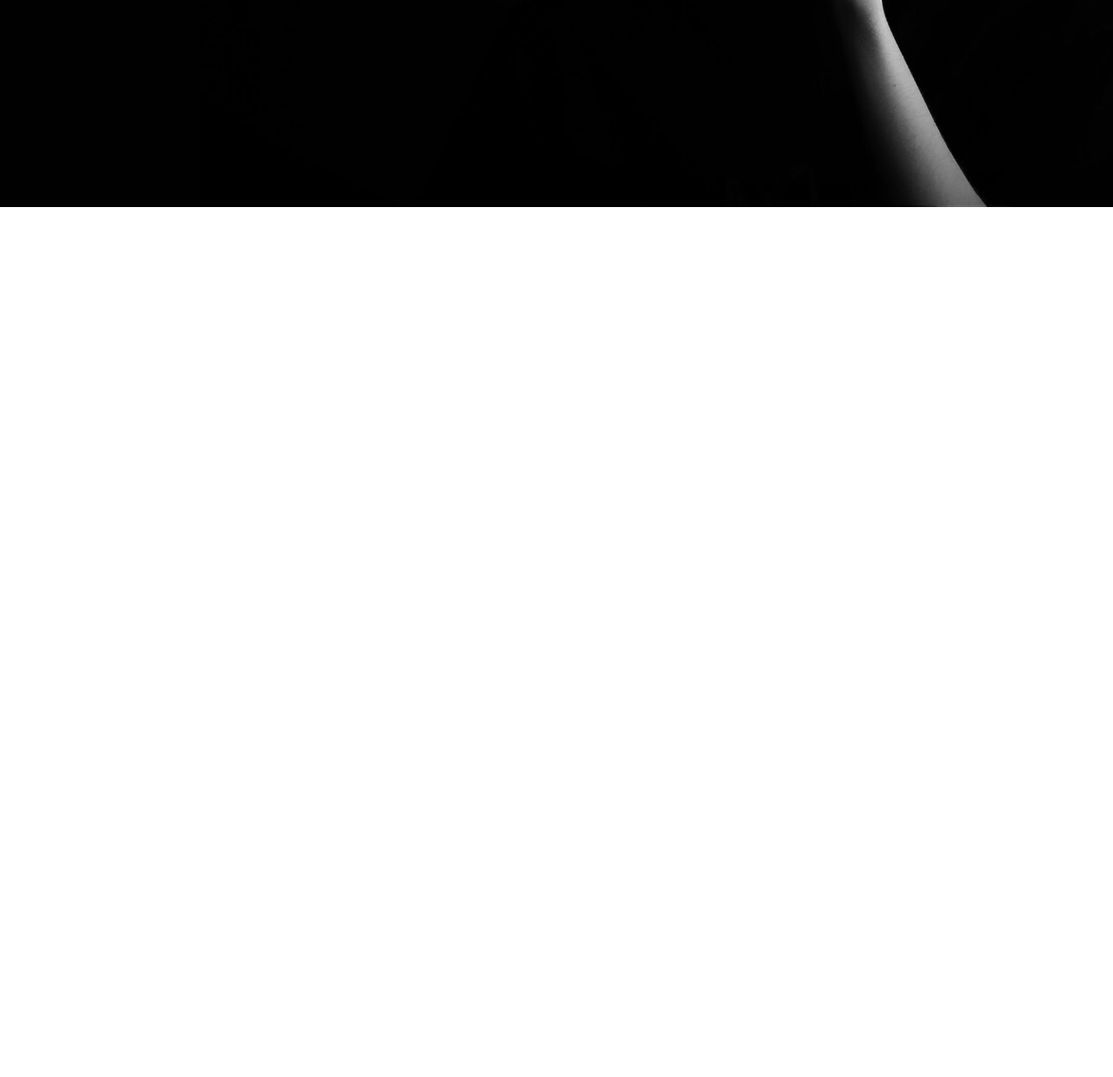
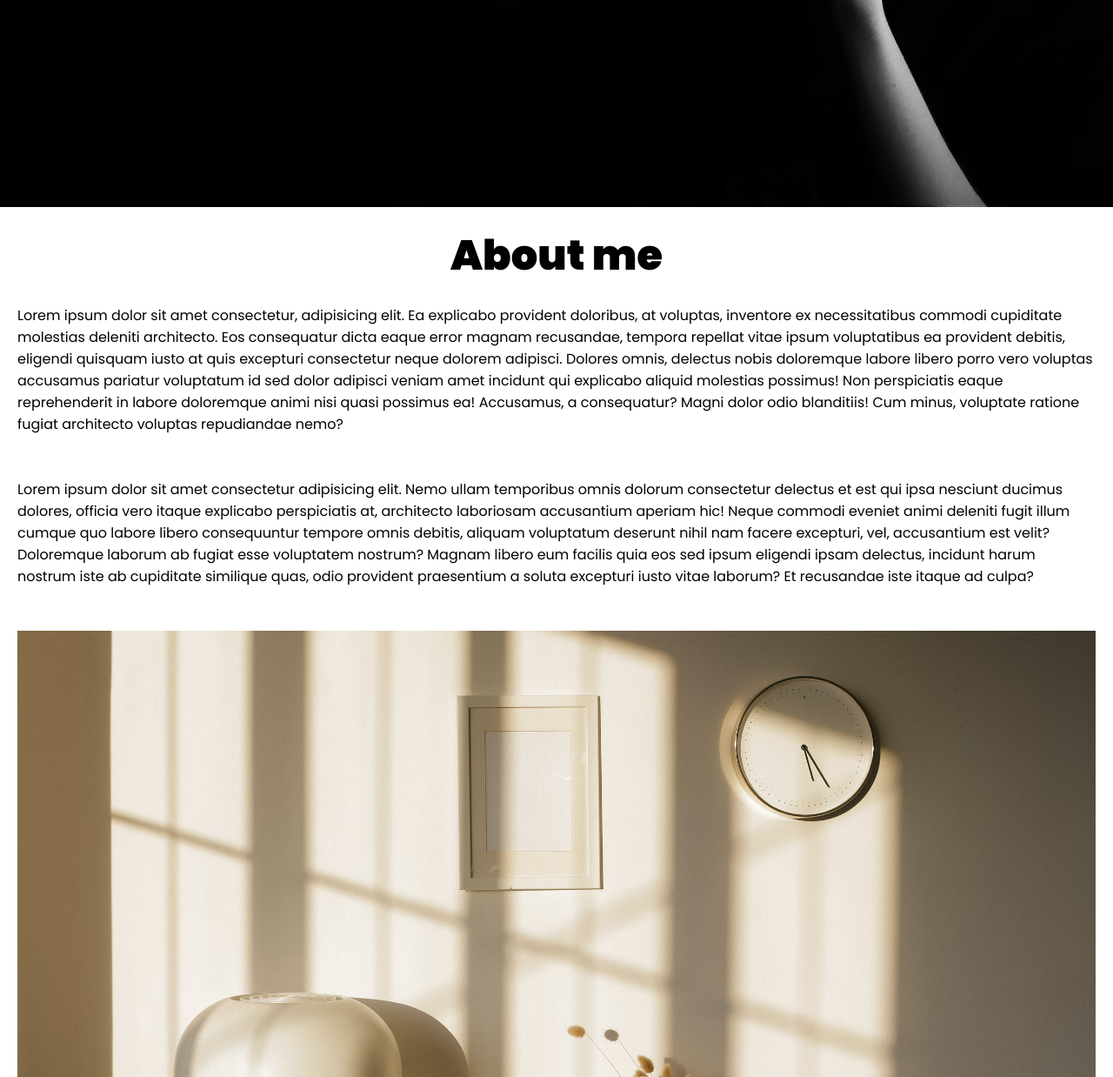
Before and after one commit to Derik300309/My_Portfolio, a plain HTML site: page index.html in a window 1280 px wide. Shown: the part 562-1800 px from the top of the page at 87% size. Before the commit the page ends 800 px from the top, so only its background shows below. Drawn offline with Linux system fonts and the light colour scheme.

Commit message:
The final version

```diff
--- a/CSS/main.css
+++ b/CSS/main.css
@@ -79,7 +79,8 @@ header #toggle::after
     transition: 0.5s;
     z-index: 2;
 }
-.banner.active
+.banner.active,
+.about.active
 {
     transform: translate(-400px);
 }
@@ -87,7 +88,7 @@ header #toggle::after
 {
     position: fixed;
     top: 0;
-    right: -200px;
+    right: -400px;
     width: 400px;
     height: 100vh;
     background: #40c3ff;
@@ -208,6 +209,53 @@ header #toggle::after
     filter: invert(1);
     mix-blend-mode: difference;
 }
+.about
+{
+    min-height: 100vh;
+    background: #fff;
+    width: 100%;
+}
+.about h1
+{
+    text-align: center;
+    padding: 20px 0;
+    font-size: 3em;
+    font-weight: 900;
+}
+.about .textBx
+{
+    max-width: 600px;
+    margin: 60px 0 0 40px;
+    float: left;
+}
+.about .textBx p
+{
+    padding: 0 0 50px;
+}
+.about .imgBx
+{
+    max-width: 700px;
+    float: right;
+    margin: 80px 40px 0 0;
+}
+.about .imgBx img
+{
+    width: 100%;
+    height: 100%;
+}
+@media (max-width: 1440px)
+{
+    .about .textBx
+    {
+        max-width: 100%;
+        margin: 0 20px;
+    }
+    .about .imgBx
+    {
+        max-width: 100%;
+        margin: 0 20px;
+    }
+}
 @media (max-width: 767px)
 {
     header
--- a/index.html
+++ b/index.html
@@ -14,14 +14,24 @@
         </header>
         <div class="content">
             <h2>Hello World, <br>I'm <span>Saitgalin Iskander</span></h2>
-            <p>Lorem ipsum, dolor sit amet consectetur adipisicing elit. Ad, nisi. Porro sed, deserunt inventore dolores ipsam atque voluptas deleniti! Ipsa harum consequuntur reprehenderit ipsam non iure sit. Voluptate, nesciunt harum?</p>
+            <p>I'm junior frontend developer</p>
             <a href="#">Know More</a>
         </div>
         <ul class="sci">
             <li><a href="#"><img src="./Img/facebook.png" alt="facebook"></a></li>
-            <li><a href="#"><img src="./Img/Telegram.svg" alt="facebook"></a></li>
+            <li><a href="https://t.me/True_Hikka_666"><img src="./Img/Telegram.svg" alt="facebook"></a></li>
             <li><a href="#"><img src="./Img/twitter.png" alt="facebook"></a></li>
         </ul>
+    </section>
+    <section class="about" id="about">
+        <h1>About me</h1>
+        <div class="textBx">
+            <p>Lorem ipsum dolor sit amet consectetur, adipisicing elit. Ea explicabo provident doloribus, at voluptas, inventore ex necessitatibus commodi cupiditate molestias deleniti architecto. Eos consequatur dicta eaque error magnam recusandae, tempora repellat vitae ipsum voluptatibus ea provident debitis, eligendi quisquam iusto at quis excepturi consectetur neque dolorem adipisci. Dolores omnis, delectus nobis doloremque labore libero porro vero voluptas accusamus pariatur voluptatum id sed dolor adipisci veniam amet incidunt qui explicabo aliquid molestias possimus! Non perspiciatis eaque reprehenderit in labore doloremque animi nisi quasi possimus ea! Accusamus, a consequatur? Magni dolor odio blanditiis! Cum minus, voluptate ratione fugiat architecto voluptas repudiandae nemo?</p>
+            <p>Lorem ipsum dolor sit amet consectetur adipisicing elit. Nemo ullam temporibus omnis dolorum consectetur delectus et est qui ipsa nesciunt ducimus dolores, officia vero itaque explicabo perspiciatis at, architecto laboriosam accusantium aperiam hic! Neque commodi eveniet animi deleniti fugit illum cumque quo labore libero consequuntur tempore omnis debitis, aliquam voluptatum deserunt nihil nam facere excepturi, vel, accusantium est velit? Doloremque laborum ab fugiat esse voluptatem nostrum? Magnam libero eum facilis quia eos sed ipsum eligendi ipsam delectus, incidunt harum nostrum iste ab cupiditate similique quas, odio provident praesentium a soluta excepturi iusto vitae laborum? Et recusandae iste itaque ad culpa?</p>
+        </div>
+        <div class="imgBx">
+            <img src="./Img/about.jpeg" alt="">
+        </div>
     </section>
     <div id="navigation">
         <ul>
@@ -36,8 +46,10 @@
     function toggle(){
         var sec = document.getElementById('sec');
         var nav = document.getElementById('navigation');
+        var about = document.getElementById('about');
         sec.classList.toggle('active');
         nav.classList.toggle('active');
+        about.classList.toggle('active')
     }
     </script>
 </body>
```
Also changed, not shown: Img/about.jpeg (added).
